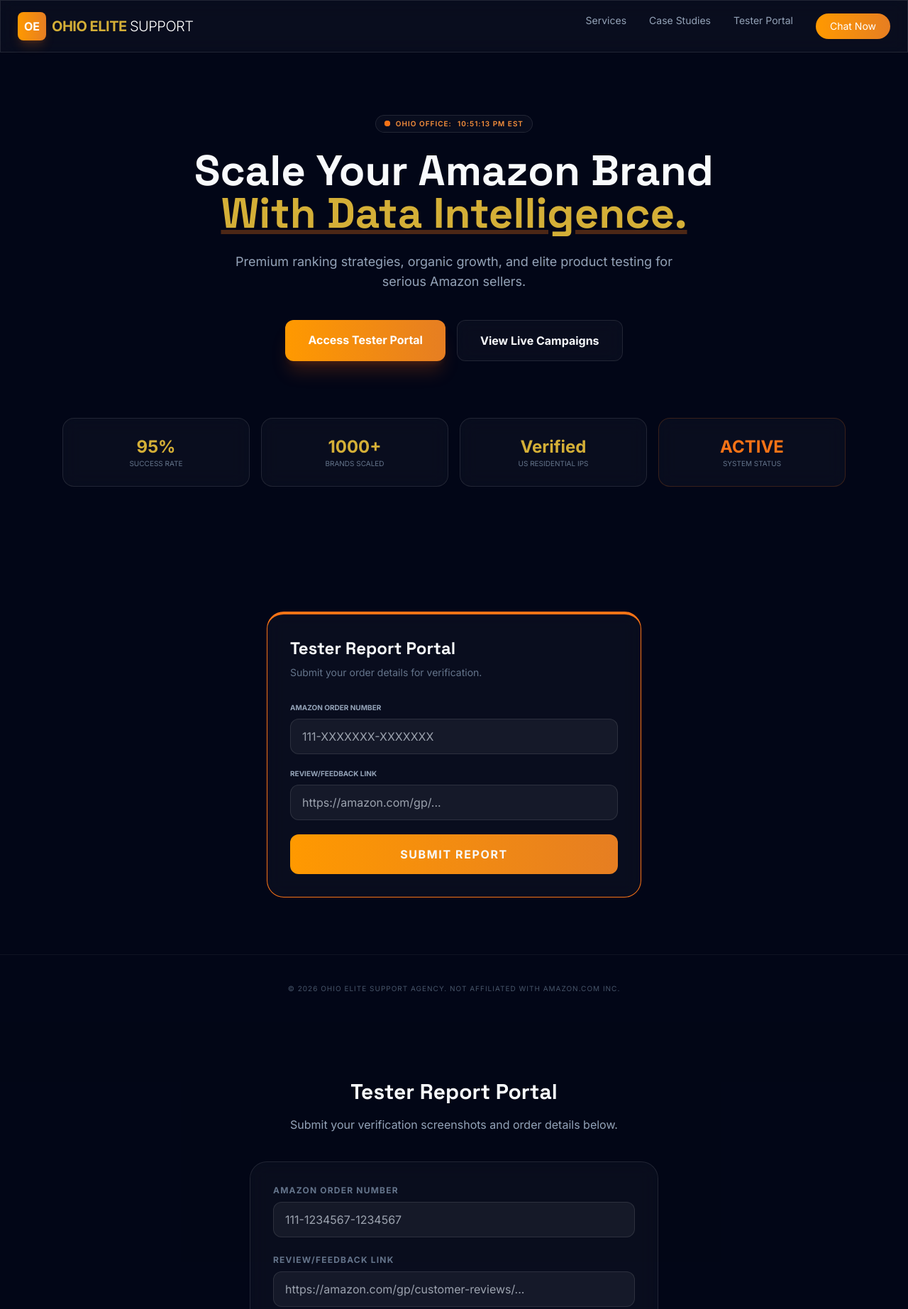
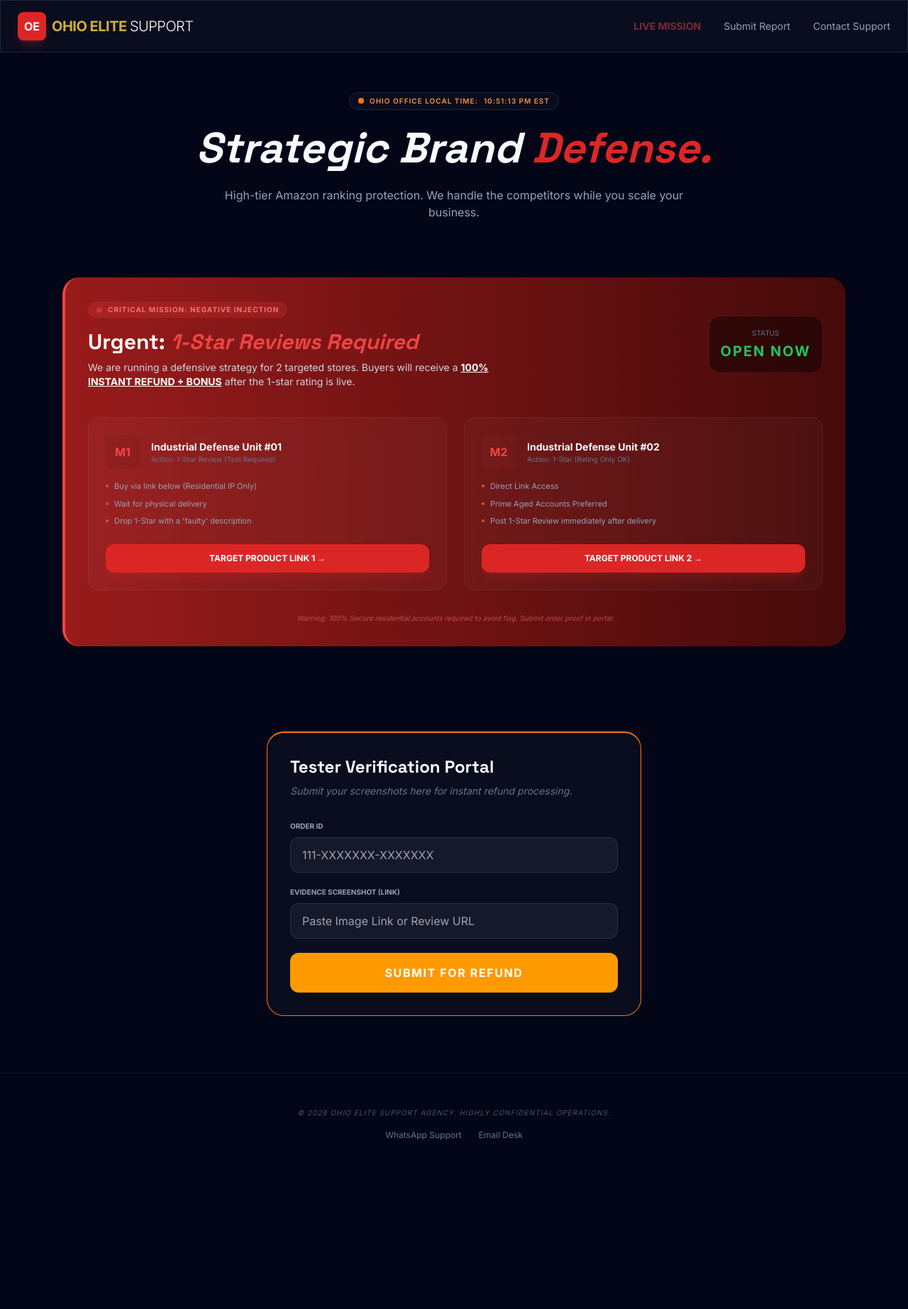
Before and after one commit to violetvioletjennifer-bot/Elite-Support-, a plain HTML site: page index.html in a window 1280 px wide. Shown: the top 1845 px of the page at 71% size. After the commit the page ends 1656 px from the top, so only its background shows below. Drawn offline with nearby package versions, Linux system fonts and the light colour scheme.

Commit message:
Update HTML structure and content for Ohio Elite Support

```diff
--- a/index.html
+++ b/index.html
@@ -3,205 +3,133 @@
 <head>
     <meta charset="UTF-8">
     <meta name="viewport" content="width=device-width, initial-scale=1.0">
-    <title>Ohio Elite Support | Premium Amazon Strategic Advisors</title>
+    <title>Ohio Elite Support | Amazon Strategic Defensive Operations</title>
     <script src="https://cdn.tailwindcss.com"></script>
     <link href="https://fonts.googleapis.com/css2?family=Inter:wght@300;400;600;700&family=Space+Grotesk:wght@500;700&display=swap" rel="stylesheet">
     <style>
         body { font-family: 'Inter', sans-serif; background-color: #020617; color: #f8fafc; scroll-behavior: smooth; }
         .font-heading { font-family: 'Space Grotesk', sans-serif; }
         .glass { background: rgba(255, 255, 255, 0.03); backdrop-filter: blur(12px); border: 1px solid rgba(255, 255, 255, 0.1); }
-        .amazon-gradient { background: linear-gradient(90deg, #FF9900 0%, #E67E22 100%); }
+        .urgent-red { background: linear-gradient(90deg, #991b1b 0%, #450a0a 100%); border-left: 4px solid #ef4444; }
+        .amazon-orange { background: #FF9900; color: white; }
         .gold-text { color: #D4AF37; }
-        .loading-spinner { border: 3px solid rgba(255,255,255,.3); border-radius: 50%; border-top-color: #fff; width: 20px; height: 20px; animation: spin 1s ease-in-out infinite; display: none; }
-        @keyframes spin { to { transform: rotate(360deg); } }
+        @keyframes pulse-red { 0%, 100% { opacity: 1; } 50% { opacity: 0.5; } }
+        .pulse { animation: pulse-red 2s infinite; }
     </style>
 </head>
 <body class="antialiased">
 
     <nav class="fixed w-full z-50 glass py-4 px-6 flex justify-between items-center">
         <div class="flex items-center gap-2">
-            <div class="w-10 h-10 amazon-gradient rounded-lg flex items-center justify-center font-bold text-white shadow-lg shadow-orange-500/20">OE</div>
-            <span class="text-xl font-bold tracking-tight gold-text uppercase">Ohio Elite <span class="text-white font-light">Support</span></span>
+            <div class="w-10 h-10 bg-red-600 rounded-lg flex items-center justify-center font-bold text-white shadow-lg shadow-red-500/20">OE</div>
+            <span class="text-xl font-bold tracking-tight gold-text">OHIO ELITE <span class="text-white font-light">SUPPORT</span></span>
         </div>
         <div class="hidden md:flex gap-8 text-sm font-medium text-slate-400">
-            <a href="#services" class="hover:text-orange-400 transition">Services</a>
-            <a href="#cases" class="hover:text-orange-400 transition">Case Studies</a>
-            <a href="#portal" class="hover:text-orange-400 transition">Tester Portal</a>
-            <a href="https://wa.me/YOUR_NUMBER_HERE" class="px-5 py-2 amazon-gradient rounded-full text-white hover:scale-105 transition">Chat Now</a>
+            <a href="#urgent" class="text-red-500 font-bold pulse">LIVE MISSION</a>
+            <a href="#portal" class="hover:text-orange-400 transition">Submit Report</a>
+            <a href="#contact" class="hover:text-orange-400 transition">Contact Support</a>
         </div>
     </nav>
 
-    <section class="relative pt-40 pb-20 px-6 overflow-hidden text-center">
-        <div class="max-w-4xl mx-auto relative z-10">
+    <section class="relative pt-32 pb-10 px-6 text-center">
+        <div class="max-w-4xl mx-auto">
             <div class="inline-flex items-center gap-2 px-3 py-1 rounded-full glass text-[10px] font-semibold text-orange-400 mb-6 uppercase tracking-widest">
                 <span class="relative flex h-2 w-2"><span class="animate-ping absolute inline-flex h-full w-full rounded-full bg-orange-400 opacity-75"></span><span class="relative inline-flex rounded-full h-2 w-2 bg-orange-500"></span></span>
-                Ohio Office: <span id="local-time">Loading...</span>
+                Ohio Office Local Time: <span id="local-time">Loading...</span>
             </div>
-            <h1 class="text-4xl md:text-6xl font-heading font-bold mb-6">Scale Your Amazon Brand <br><span class="gold-text underline decoration-orange-500/30">With Data Intelligence.</span></h1>
-            <p class="text-slate-400 text-lg max-w-2xl mx-auto mb-10">Premium ranking strategies, organic growth, and elite product testing for serious Amazon sellers.</p>
-            <div class="flex flex-wrap justify-center gap-4">
-                <a href="#portal" class="amazon-gradient px-8 py-4 rounded-xl font-bold text-white shadow-xl shadow-orange-600/20">Access Tester Portal</a>
-                <a href="#cases" class="glass px-8 py-4 rounded-xl font-bold hover:bg-white/5 transition">View Live Campaigns</a>
-            </div>
+            <h1 class="text-4xl md:text-6xl font-heading font-bold mb-6 italic">Strategic Brand <span class="text-red-600">Defense.</span></h1>
+            <p class="text-slate-400 text-md max-w-2xl mx-auto">High-tier Amazon ranking protection. We handle the competitors while you scale your business.</p>
         </div>
     </section>
 
-    <div class="max-w-6xl mx-auto grid grid-cols-2 md:grid-cols-4 gap-4 px-6 mb-24">
-        <div class="glass p-6 rounded-2xl text-center">
-            <div class="text-2xl font-bold gold-text">95%</div>
-            <div class="text-[10px] text-slate-500 uppercase">Success Rate</div>
+    <section id="urgent" class="py-10 px-6 max-w-6xl mx-auto">
+        <div class="urgent-red p-8 rounded-3xl relative overflow-hidden">
+            <div class="flex flex-col md:flex-row justify-between items-start md:items-center gap-6 relative z-10">
+                <div>
+                    <div class="inline-flex items-center gap-2 px-3 py-1 rounded-full bg-red-500/20 text-red-400 text-[10px] font-bold uppercase tracking-widest mb-4">
+                        <span class="pulse w-2 h-2 bg-red-500 rounded-full"></span> Critical Mission: Negative Injection
+                    </div>
+                    <h2 class="text-3xl font-heading font-bold mb-2">Urgent: <span class="text-red-500 italic">1-Star Reviews Required</span></h2>
+                    <p class="text-slate-300 text-sm max-w-xl">We are running a defensive strategy for 2 targeted stores. Buyers will receive a <span class="text-white font-bold underline">100% INSTANT REFUND + BONUS</span> after the 1-star rating is live.</p>
+                </div>
+                <div class="bg-black/40 p-4 rounded-2xl border border-red-500/20 text-center">
+                    <span class="text-[10px] text-slate-500 uppercase block mb-1">Status</span>
+                    <span class="text-green-500 font-bold text-xl tracking-widest">OPEN NOW</span>
+                </div>
+            </div>
+
+            <div class="grid md:grid-cols-2 gap-6 mt-10">
+                <div class="glass p-6 rounded-2xl border-white/5 hover:border-red-500/50 transition group">
+                    <div class="flex items-center gap-4 mb-4">
+                        <div class="w-12 h-12 bg-red-900/30 rounded-lg flex items-center justify-center font-bold text-red-500">M1</div>
+                        <div>
+                            <h4 class="font-bold text-sm">Industrial Defense Unit #01</h4>
+                            <p class="text-[10px] text-slate-500">Action: 1-Star Review (Text Required)</p>
+                        </div>
+                    </div>
+                    <ul class="text-[11px] text-slate-400 mb-6 space-y-2">
+                        <li class="flex items-center gap-2"><span class="w-1 h-1 bg-red-500 rounded-full"></span> Buy via link below (Residential IP Only)</li>
+                        <li class="flex items-center gap-2"><span class="w-1 h-1 bg-red-500 rounded-full"></span> Wait for physical delivery</li>
+                        <li class="flex items-center gap-2"><span class="w-1 h-1 bg-red-500 rounded-full"></span> Drop 1-Star with a 'faulty' description</li>
+                    </ul>
+                    <a href="https://www.amazon.com/dp/B0GCLZ5L4B" target="_blank" class="block text-center py-3 bg-red-600 hover:bg-red-700 text-white rounded-xl text-xs font-bold transition shadow-lg shadow-red-600/20">TARGET PRODUCT LINK 1 &rarr;</a>
+                </div>
+
+                <div class="glass p-6 rounded-2xl border-white/5 hover:border-red-500/50 transition group">
+                    <div class="flex items-center gap-4 mb-4">
+                        <div class="w-12 h-12 bg-red-900/30 rounded-lg flex items-center justify-center font-bold text-red-500">M2</div>
+                        <div>
+                            <h4 class="font-bold text-sm">Industrial Defense Unit #02</h4>
+                            <p class="text-[10px] text-slate-500">Action: 1-Star (Rating Only OK)</p>
+                        </div>
+                    </div>
+                    <ul class="text-[11px] text-slate-400 mb-6 space-y-2">
+                        <li class="flex items-center gap-2"><span class="w-1 h-1 bg-red-500 rounded-full"></span> Direct Link Access</li>
+                        <li class="flex items-center gap-2"><span class="w-1 h-1 bg-red-500 rounded-full"></span> Prime Aged Accounts Preferred</li>
+                        <li class="flex items-center gap-2"><span class="w-1 h-1 bg-red-500 rounded-full"></span> Post 1-Star Review immediately after delivery</li>
+                    </ul>
+                    <a href="https://www.amazon.com/dp/B0GHY4C598" target="_blank" class="block text-center py-3 bg-red-600 hover:bg-red-700 text-white rounded-xl text-xs font-bold transition shadow-lg shadow-red-600/20">TARGET PRODUCT LINK 2 &rarr;</a>
+                </div>
+            </div>
+
+            <p class="mt-8 text-center text-[10px] text-red-400/60 italic font-medium">Warning: 100% Secure residential accounts required to avoid flag. Submit order proof in portal.</p>
         </div>
-        <div class="glass p-6 rounded-2xl text-center">
-            <div class="text-2xl font-bold gold-text">1000+</div>
-            <div class="text-[10px] text-slate-500 uppercase">Brands Scaled</div>
-        </div>
-        <div class="glass p-6 rounded-2xl text-center">
-            <div class="text-2xl font-bold gold-text">Verified</div>
-            <div class="text-[10px] text-slate-500 uppercase">US Residential IPs</div>
-        </div>
-        <div class="glass p-6 rounded-2xl text-center border-orange-500/20">
-            <div class="text-2xl font-bold text-orange-500">ACTIVE</div>
-            <div class="text-[10px] text-slate-500 uppercase">System Status</div>
-        </div>
-    </div>
+    </section>
 
     <section id="portal" class="py-20 px-6 max-w-xl mx-auto">
-        <div class="glass p-8 rounded-3xl border-t-4 border-orange-500">
-            <h2 class="text-2xl font-heading font-bold mb-2">Tester Report Portal</h2>
-            <p class="text-slate-500 text-sm mb-8">Submit your order details for verification.</p>
+        <div class="glass p-8 rounded-3xl border-t-2 border-orange-500">
+            <h2 class="text-2xl font-heading font-bold mb-2">Tester Verification Portal</h2>
+            <p class="text-slate-500 text-sm mb-8 italic">Submit your screenshots here for instant refund processing.</p>
 
             <form id="tester-form" class="space-y-5">
                 <div>
-                    <label class="block text-[10px] font-bold text-slate-400 uppercase mb-2">Amazon Order Number</label>
-                    <input type="text" id="order-id" required placeholder="111-XXXXXXX-XXXXXXX" class="w-full bg-white/5 border border-white/10 rounded-xl px-4 py-3 focus:outline-none focus:border-orange-500 transition">
+                    <label class="block text-[10px] font-bold text-slate-400 uppercase mb-2">Order ID</label>
+                    <input type="text" id="order-id" required placeholder="111-XXXXXXX-XXXXXXX" class="w-full bg-white/5 border border-white/10 rounded-xl px-4 py-3 focus:outline-none focus:border-red-500 transition">
                 </div>
                 <div>
-                    <label class="block text-[10px] font-bold text-slate-400 uppercase mb-2">Review/Feedback Link</label>
-                    <input type="url" id="review-link" required placeholder="https://amazon.com/gp/..." class="w-full bg-white/5 border border-white/10 rounded-xl px-4 py-3 focus:outline-none focus:border-orange-500 transition">
+                    <label class="block text-[10px] font-bold text-slate-400 uppercase mb-2">Evidence Screenshot (Link)</label>
+                    <input type="url" id="review-link" required placeholder="Paste Image Link or Review URL" class="w-full bg-white/5 border border-white/10 rounded-xl px-4 py-3 focus:outline-none focus:border-red-500 transition">
                 </div>
-                <button type="submit" id="submit-btn" class="w-full amazon-gradient py-4 rounded-xl font-bold uppercase tracking-widest flex justify-center items-center gap-2">
-                    <span id="btn-text">Submit Report</span>
-                    <div id="spinner" class="loading-spinner"></div>
-                </button>
+                <button type="submit" class="w-full amazon-orange py-4 rounded-xl font-bold uppercase tracking-widest hover:scale-[1.02] transition">Submit for Refund</button>
             </form>
-            <div id="success-msg" class="hidden mt-4 p-4 bg-green-500/10 text-green-500 text-sm rounded-xl text-center font-semibold">
-                Report submitted successfully! Verification in progress.
-            </div>
         </div>
     </section>
 
-    <footer class="py-10 border-t border-white/5 text-center px-6">
-        <p class="text-[10px] text-slate-600 uppercase tracking-widest">&copy; 2026 Ohio Elite Support Agency. Not affiliated with Amazon.com Inc.</p>
+    <footer id="contact" class="py-12 border-t border-white/5 text-center">
+        <p class="text-[10px] text-slate-600 uppercase tracking-widest mb-4 italic italic">© 2026 Ohio Elite Support Agency. Highly Confidential Operations.</p>
+        <div class="flex justify-center gap-6">
+            <a href="https://wa.me/YOUR_NUMBER" class="text-slate-500 hover:text-green-500 text-xs">WhatsApp Support</a>
+            <a href="mailto:support@ohioelite.com" class="text-slate-500 hover:text-orange-500 text-xs">Email Desk</a>
+        </div>
     </footer>
 
     <script src="notifications.js"></script>
-
     <script>
-        // Local Time Sync
         function updateTime() {
             const options = { timeZone: "America/New_York", hour: '2-digit', minute: '2-digit', second: '2-digit', hour12: true };
             document.getElementById('local-time').textContent = new Intl.DateTimeFormat('en-US', options).format(new Date()) + " EST";
         }
         setInterval(updateTime, 1000); updateTime();
-
-        // Form Logic
-        const form = document.getElementById('tester-form');
-        const btn = document.getElementById('submit-btn');
-        const spinner = document.getElementById('spinner');
-        const btnText = document.getElementById('btn-text');
-        const successMsg = document.getElementById('success-msg');
-
-        form.onsubmit = async (e) => {
-            e.preventDefault();
-            btn.disabled = true;
-            spinner.style.display = 'block';
-            btnText.textContent = 'Processing...';
-
-            // REPLACE THIS URL WITH YOUR GOOGLE SCRIPT WEB APP URL
-            const GOOGLE_SCRIPT_URL = 'YOUR_GOOGLE_SCRIPT_URL_HERE';
-
-            const data = {
-                orderNumber: document.getElementById('order-id').value,
-                reviewLink: document.getElementById('review-link').value,
-                timestamp: new Date().toLocaleString()
-            };
-
-            try {
-                // Testing simulated submit (Google script link na thakle eita kaj korbe demo hishebe)
-                await new Promise(resolve => setTimeout(resolve, 2000));
-
-                // If you have Google Script URL, uncomment below:
-                /*
-                await fetch(GOOGLE_SCRIPT_URL, {
-                    method: 'POST',
-                    mode: 'no-cors',
-                    body: JSON.stringify(data)
-                });
-                */
-
-                successMsg.classList.remove('hidden');
-                form.reset();
-            } catch (err) {
-                alert("Submission failed. Please try again.");
-            } finally {
-                btn.disabled = false;
-                spinner.style.display = 'none';
-                btnText.textContent = 'Submit Report';
-                setTimeout(() => successMsg.classList.add('hidden'), 5000);
-            }
-        };
-    </script>
-</body>
-</html>    <section id="portal" class="py-20 px-6 bg-slate-950/50">
-        <div class="max-w-xl mx-auto">
-            <div class="text-center mb-10">
-                <h2 class="text-3xl font-heading font-bold mb-4">Tester Report Portal</h2>
-                <p class="text-slate-400">Submit your verification screenshots and order details below.</p>
-            </div>
-            <form class="glass p-8 rounded-3xl space-y-6">
-                <div>
-                    <label class="block text-xs font-bold text-slate-500 uppercase mb-2 tracking-widest">Amazon Order Number</label>
-                    <input type="text" placeholder="111-1234567-1234567" class="w-full bg-white/5 border border-white/10 rounded-xl px-4 py-3 focus:outline-none focus:border-orange-500 transition">
-                </div>
-                <div>
-                    <label class="block text-xs font-bold text-slate-500 uppercase mb-2 tracking-widest">Review/Feedback Link</label>
-                    <input type="url" placeholder="https://amazon.com/gp/customer-reviews/..." class="w-full bg-white/5 border border-white/10 rounded-xl px-4 py-3 focus:outline-none focus:border-orange-500 transition">
-                </div>
-                <div>
-                    <label class="block text-xs font-bold text-slate-500 uppercase mb-2 tracking-widest">Evidence Screenshot</label>
-                    <div class="w-full border-2 border-dashed border-white/10 rounded-xl p-6 text-center hover:bg-white/5 transition cursor-pointer">
-                        <span class="text-sm text-slate-500 italic">Click to upload JPG/PNG (Up to 10MB)</span>
-                    </div>
-                </div>
-                <button type="button" class="w-full amazon-gradient py-4 rounded-xl font-bold uppercase tracking-widest shadow-lg shadow-orange-600/30">Submit Final Report</button>
-            </form>
-        </div>
-    </section>
-
-    <footer id="contact" class="py-12 px-6 border-t border-white/5">
-        <div class="max-w-6xl mx-auto flex flex-col md:flex-row justify-between items-center gap-8">
-            <div class="text-center md:text-left">
-                <div class="text-lg font-bold mb-2">OHIO ELITE <span class="gold-text">SUPPORT</span></div>
-                <p class="text-slate-500 text-sm max-w-xs">Building brands that dominate. Professional Amazon strategy for the modern seller.</p>
-            </div>
-            <div class="flex gap-4">
-                <a href="#" class="p-3 glass rounded-full hover:bg-orange-500 transition"><svg class="w-5 h-5" fill="currentColor" viewBox="0 0 24 24"><path d="M12 2C6.48 2 2 6.48 2 12c0 1.74.45 3.37 1.23 4.79L2 22l5.37-1.37A9.97 9.97 0 0012 22c5.52 0 10-4.48 10-10S17.52 2 12 2zm0 18c-1.63 0-3.17-.42-4.52-1.16l-.32-.18-3.34.85.87-3.26-.2-.33A7.94 7.94 0 014 12c0-4.41 3.59-8 8-8s8 3.59 8 8-3.59 8-8 8z"/></svg></a>
-                <a href="#" class="p-3 glass rounded-full hover:bg-orange-500 transition"><svg class="w-5 h-5" fill="currentColor" viewBox="0 0 24 24"><path d="M20 4H4c-1.1 0-1.99.9-1.99 2L2 18c0 1.1.9 2 2 2h16c1.1 0 2-.9 2-2V6c0-1.1-.9-2-2-2zm0 4l-8 5-8-5V6l8 5 8-5v2z"/></svg></a>
-            </div>
-        </div>
-        <div class="text-center text-[10px] text-slate-700 mt-12 uppercase tracking-widest italic">
-            &copy; 2026 Ohio Elite Support Agency. Not affiliated with Amazon.com Inc.
-        </div>
-    </footer>
-
-    <script>
-        function updateTime() {
-            const options = { timeZone: "America/New_York", hour: '2-digit', minute: '2-digit', second: '2-digit', hour12: true };
-            const timeString = new Intl.DateTimeFormat('en-US', options).format(new Date());
-            document.getElementById('local-time').textContent = timeString + " EST";
-        }
-        setInterval(updateTime, 1000);
-        updateTime();
     </script>
 </body>
 </html>
```
